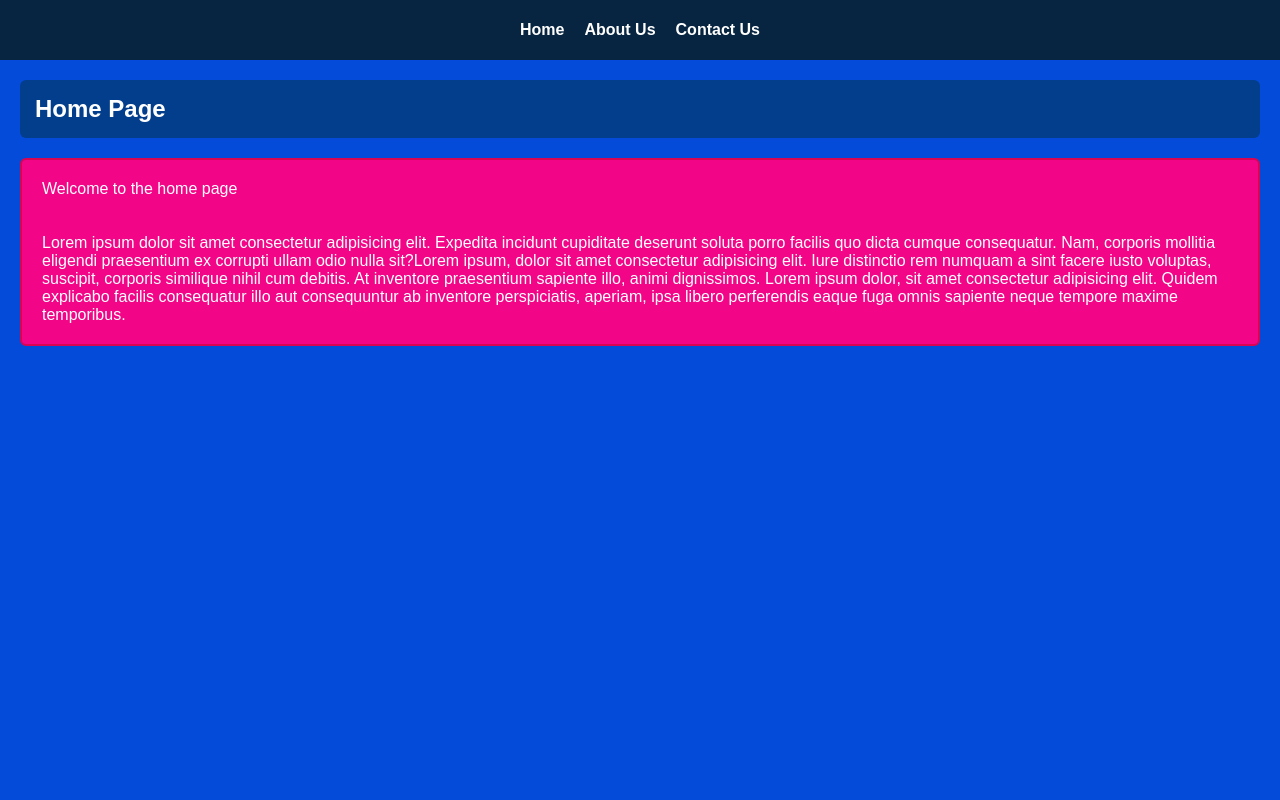
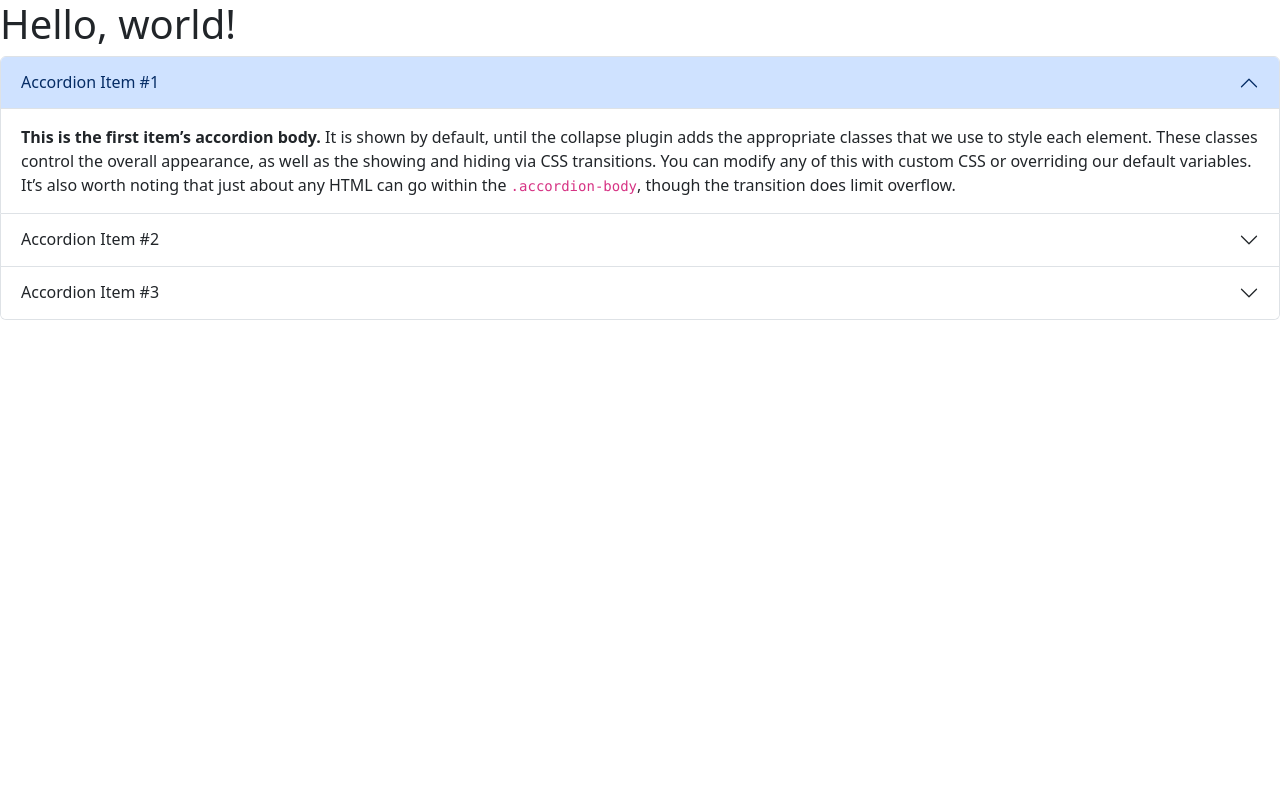
Before and after one commit to EdDao277/webfrontendfall2025, a plain HTML site: page index.html in a window 1280 px wide. Shown: the top 800 px of the page. Drawn offline with nearby package versions, Linux system fonts and the light colour scheme.

Commit message:
Added bootstrap demo

```diff
--- a/index.html
+++ b/index.html
@@ -1,29 +1,114 @@
 <!DOCTYPE html>
 <html lang="en">
   <head>
-    <meta charset="UTF-8" />
-    <meta name="viewport" content="width=device-width, initial-scale=1.0" />
-    <title>Home Page</title>
-    <link rel="stylesheet" href="css/style.css" />
+    <meta charset="utf-8" />
+    <meta name="viewport" content="width=device-width, initial-scale=1" />
+    <title>Bootstrap demo</title>
+    <link
+      href="https://cdn.jsdelivr.net/npm/bootstrap@5.3.8/dist/css/bootstrap.min.css"
+      rel="stylesheet"
+      integrity="sha384-sRIl4kxILFvY47J16cr9ZwB07vP4J8+LH7qKQnuqkuIAvNWLzeN8tE5YBujZqJLB"
+      crossorigin="anonymous"
+    />
   </head>
   <body>
-    <div class="navbar">
-      <a href="index.html">Home</a>
-      <a href="aboutus.html">About Us</a>
-      <a href="contact.html">Contact Us</a>
-    </div>
-
-    <div class="page">
-      <div class="header"><h2>Home Page</h2></div>
-
-      <div class="main">
-        <div class="paragraph">
-          <p>Welcome to the home page</p>
-          <br><br>
-          <p>Lorem ipsum dolor sit amet consectetur adipisicing elit. Expedita incidunt cupiditate deserunt soluta porro facilis quo dicta cumque consequatur. Nam, corporis mollitia eligendi praesentium ex corrupti ullam odio nulla sit?Lorem ipsum, dolor sit amet consectetur adipisicing elit. Iure distinctio rem numquam a sint facere iusto voluptas, suscipit, corporis similique nihil cum debitis. At inventore praesentium sapiente illo, animi dignissimos. Lorem ipsum dolor, sit amet consectetur adipisicing elit. Quidem explicabo facilis consequatur illo aut consequuntur ab inventore perspiciatis, aperiam, ipsa libero perferendis eaque fuga omnis sapiente neque tempore maxime temporibus.</p>
+    <h1>Hello, world!</h1>
+    <div class="accordion" id="accordionExample">
+      <div class="accordion-item">
+        <h2 class="accordion-header">
+          <button
+            class="accordion-button"
+            type="button"
+            data-bs-toggle="collapse"
+            data-bs-target="#collapseOne"
+            aria-expanded="true"
+            aria-controls="collapseOne"
+          >
+            Accordion Item #1
+          </button>
+        </h2>
+        <div
+          id="collapseOne"
+          class="accordion-collapse collapse show"
+          data-bs-parent="#accordionExample"
+        >
+          <div class="accordion-body">
+            <strong>This is the first item’s accordion body.</strong> It is
+            shown by default, until the collapse plugin adds the appropriate
+            classes that we use to style each element. These classes control the
+            overall appearance, as well as the showing and hiding via CSS
+            transitions. You can modify any of this with custom CSS or
+            overriding our default variables. It’s also worth noting that just
+            about any HTML can go within the <code>.accordion-body</code>,
+            though the transition does limit overflow.
+          </div>
+        </div>
+      </div>
+      <div class="accordion-item">
+        <h2 class="accordion-header">
+          <button
+            class="accordion-button collapsed"
+            type="button"
+            data-bs-toggle="collapse"
+            data-bs-target="#collapseTwo"
+            aria-expanded="false"
+            aria-controls="collapseTwo"
+          >
+            Accordion Item #2
+          </button>
+        </h2>
+        <div
+          id="collapseTwo"
+          class="accordion-collapse collapse"
+          data-bs-parent="#accordionExample"
+        >
+          <div class="accordion-body">
+            <strong>This is the second item’s accordion body.</strong> It is
+            hidden by default, until the collapse plugin adds the appropriate
+            classes that we use to style each element. These classes control the
+            overall appearance, as well as the showing and hiding via CSS
+            transitions. You can modify any of this with custom CSS or
+            overriding our default variables. It’s also worth noting that just
+            about any HTML can go within the <code>.accordion-body</code>,
+            though the transition does limit overflow.
+          </div>
+        </div>
+      </div>
+      <div class="accordion-item">
+        <h2 class="accordion-header">
+          <button
+            class="accordion-button collapsed"
+            type="button"
+            data-bs-toggle="collapse"
+            data-bs-target="#collapseThree"
+            aria-expanded="false"
+            aria-controls="collapseThree"
+          >
+            Accordion Item #3
+          </button>
+        </h2>
+        <div
+          id="collapseThree"
+          class="accordion-collapse collapse"
+          data-bs-parent="#accordionExample"
+        >
+          <div class="accordion-body">
+            <strong>This is the third item’s accordion body.</strong> It is
+            hidden by default, until the collapse plugin adds the appropriate
+            classes that we use to style each element. These classes control the
+            overall appearance, as well as the showing and hiding via CSS
+            transitions. You can modify any of this with custom CSS or
+            overriding our default variables. It’s also worth noting that just
+            about any HTML can go within the <code>.accordion-body</code>,
+            though the transition does limit overflow.
+          </div>
         </div>
       </div>
     </div>
-    <footer>&copy 2025 My Website</footer>
+    <script
+      src="https://cdn.jsdelivr.net/npm/bootstrap@5.3.8/dist/js/bootstrap.bundle.min.js"
+      integrity="sha384-FKyoEForCGlyvwx9Hj09JcYn3nv7wiPVlz7YYwJrWVcXK/BmnVDxM+D2scQbITxI"
+      crossorigin="anonymous"
+    ></script>
   </body>
 </html>
```
Also changed, not shown: aboutus.html (deleted, +0 -29 lines), carousel.html (added, +57 -0 lines), contact.html (deleted, +0 -30 lines), images/image1.jpg (added), images/image2.jpg (added), images/image3.jpg (added).
